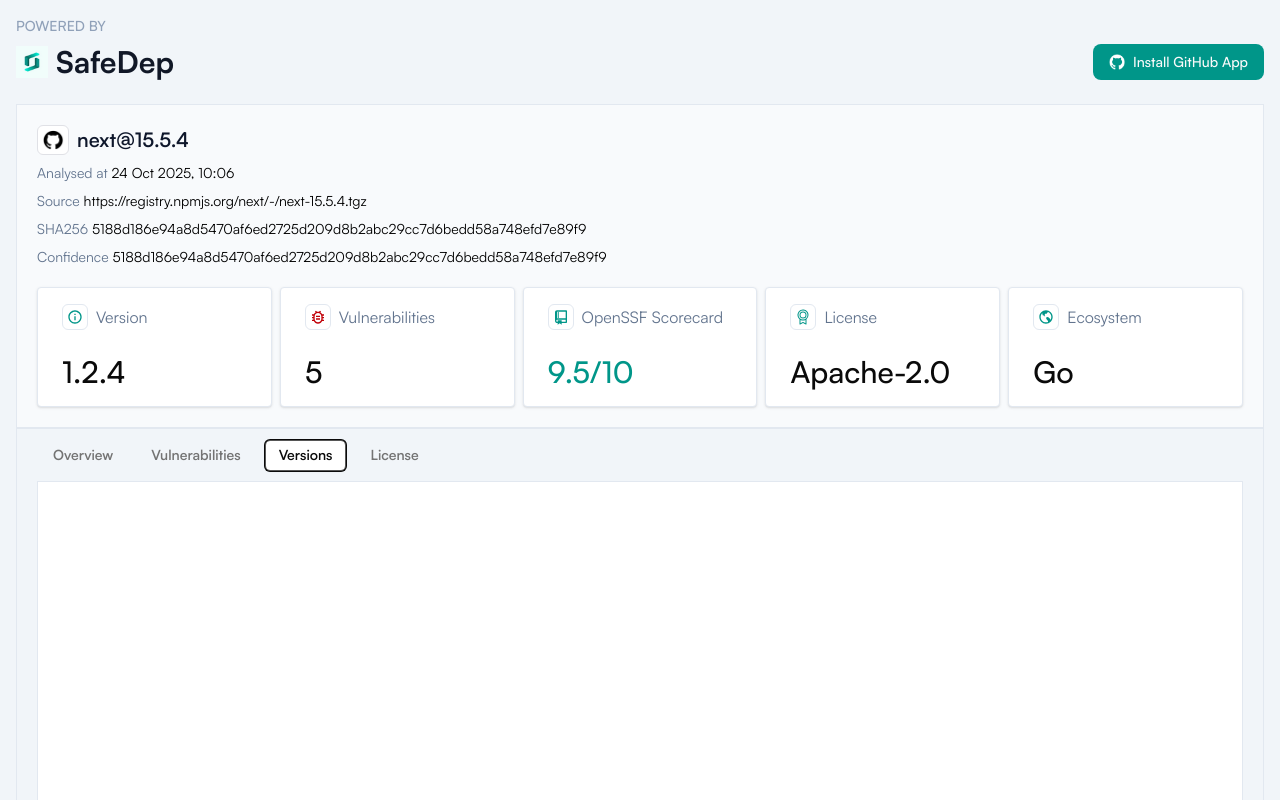
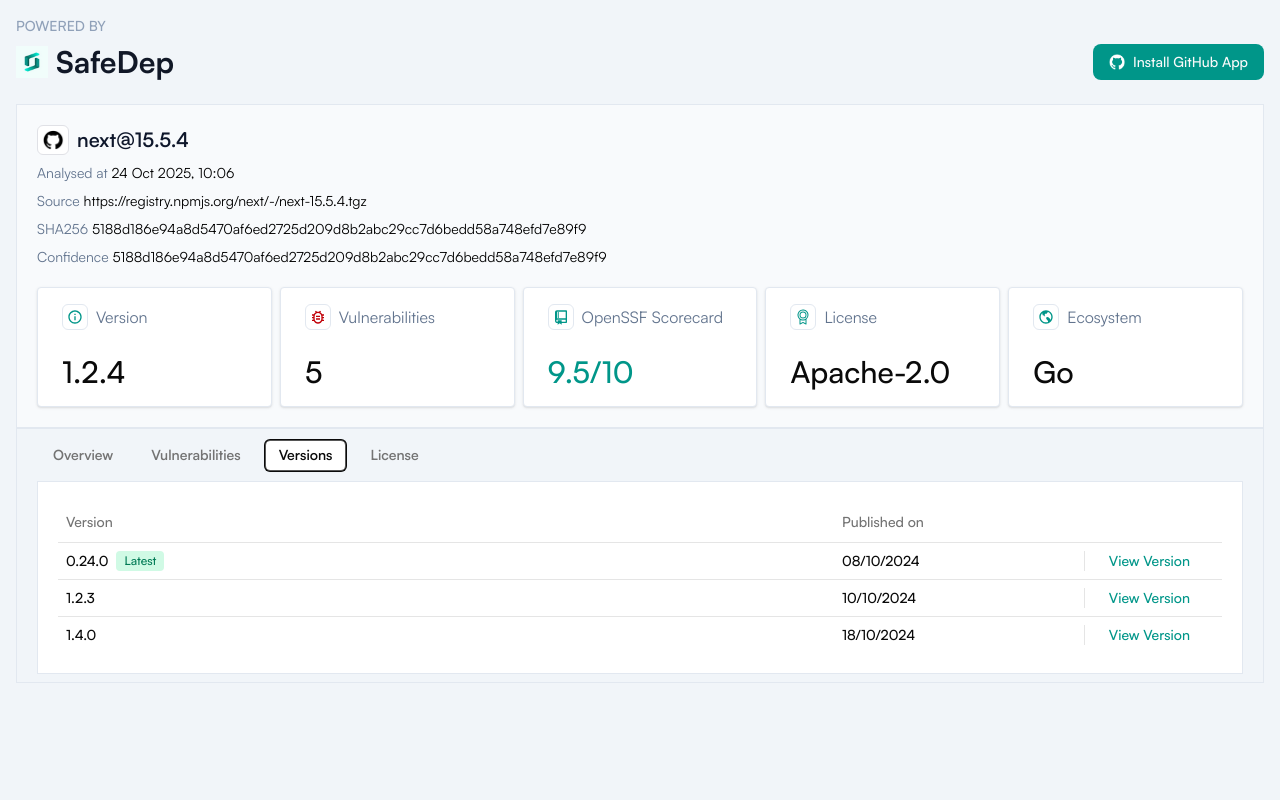
Before and after one commit to Olamide1705/safedep-insights-frontend, a Next.js app in the folder safedep-insights-frontend/: page /p/1/1/1 in a window 1280 px wide. Both pictures are taken after a click on the tab "Versions". Shown: the top 800 px of the page. Built offline with nearby package versions, Linux system fonts and the light colour scheme.

Commit message:
feat: implement versions and license tab

```diff
--- a/safedep-insights-frontend/components/tabs/license.tsx
+++ b/safedep-insights-frontend/components/tabs/license.tsx
@@ -1,7 +1,53 @@
+import {
+  Table,
+  TableBody,
+  TableCell,
+  TableHead,
+  TableHeader,
+  TableRow,
+} from "../ui/table";
+
+const dummyData = [
+  {
+    id: "CVE-2024-12345",
+    name: "APACHE License 2.0",
+    reference: "https://www.apache.org/licenses/LICENSE-2.0",
+  },
+  {
+    id: "CVE-2024-12345",
+    name: "APACHE License 2.0",
+    reference: "https://www.apache.org/licenses/LICENSE-2.0",
+  },
+  {
+    id: "CVE-2024-12345",
+    name: "APACHE License 2.0",
+    reference: "https://www.apache.org/licenses/LICENSE-2.0",
+  },
+];
 export default function LicenseTab() {
   return (
-    <div className="bg-white border border-[#E2E8F0] h-screen p-5 flex flex-col justify-center items-center">
-      <p>License Tab</p>
+    <div className="bg-white border border-[#E2E8F0] p-5">
+      <div className="overflow-x-auto">
+        <Table className="w-full table-fixed">
+          <TableHeader>
+            <TableRow>
+              <TableHead className="w-2/3">License ID</TableHead>
+              <TableHead className="w-1/2">License Name</TableHead>
+              <TableHead className="w-1/2">Reference URL</TableHead>
+            </TableRow>
+          </TableHeader>
+
+          <TableBody>
+            {dummyData.map((item) => (
+              <TableRow key={item.id} className="text-foreground font-medium">
+                <TableCell>{item.id}</TableCell>
+                <TableCell>{item.name}</TableCell>
+                <TableCell>{item.reference}</TableCell>
+              </TableRow>
+            ))}
+          </TableBody>
+        </Table>
+      </div>
     </div>
   );
 }
--- a/safedep-insights-frontend/components/tabs/versions.tsx
+++ b/safedep-insights-frontend/components/tabs/versions.tsx
@@ -1,7 +1,69 @@
+import { Button } from "../ui/button";
+import {
+  Table,
+  TableBody,
+  TableCell,
+  TableHead,
+  TableHeader,
+  TableRow,
+} from "../ui/table";
+
+const dummyData = [
+  {
+    version: "0.24.0",
+    published: "08/10/2024",
+    isLatest: "latest",
+  },
+  {
+    version: "1.2.3",
+    published: "10/10/2024",
+  },
+  {
+    version: "1.4.0",
+    published: "18/10/2024",
+  },
+];
+
 export default function VersionsTab() {
   return (
-    <div className="bg-white border border-[#E2E8F0] h-screen p-5 flex flex-col justify-center items-center">
-      <p>Versions Tab</p>
+    <div className="bg-white border border-[#E2E8F0] p-5">
+      <div className="overflow-x-auto">
+        <Table className="w-full table-fixed">
+          <TableHeader>
+            <TableRow>
+              <TableHead className="w-2/3">Version</TableHead>
+              <TableHead className="w-1/6">Published on</TableHead>
+              <TableHead className="w-1/6 text-right"> </TableHead>
+            </TableRow>
+          </TableHeader>
+
+          <TableBody>
+            {dummyData.map((item) => (
+              <TableRow
+                key={item.version}
+                className="text-foreground font-medium"
+              >
+                <TableCell className="flex items-center gap-2">
+                  <span>{item.version}</span>
+
+                  {item.isLatest && (
+                    <span className="text-xs px-2 py-0.5 rounded bg-emerald-100 text-emerald-700">
+                      Latest
+                    </span>
+                  )}
+                </TableCell>
+
+                <TableCell>{item.published}</TableCell>
+                <TableCell className="text-right">
+                  <button className="text-primary text-sm hover:underline border-l border-border px-6 cursor-pointer">
+                    View Version
+                  </button>
+                </TableCell>
+              </TableRow>
+            ))}
+          </TableBody>
+        </Table>
+      </div>
     </div>
   );
 }
```
